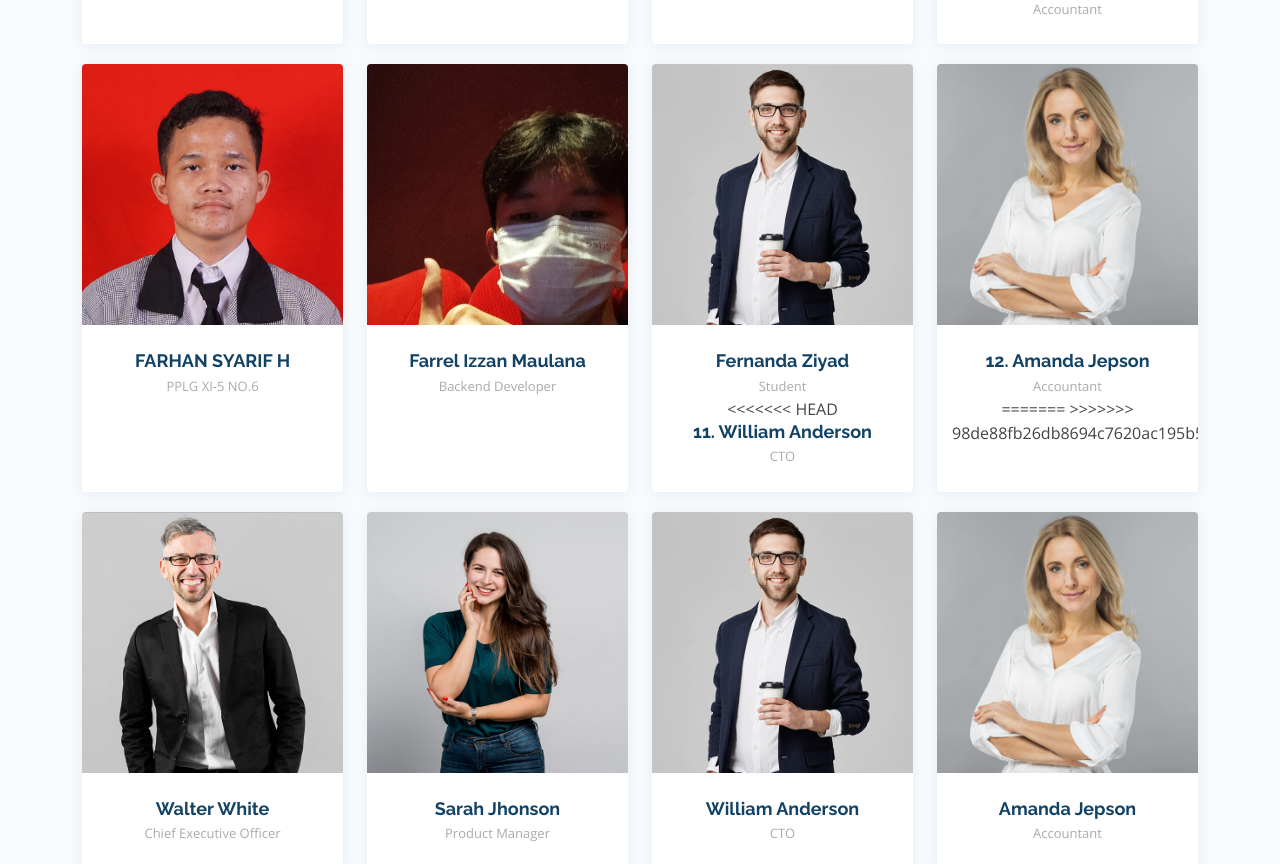
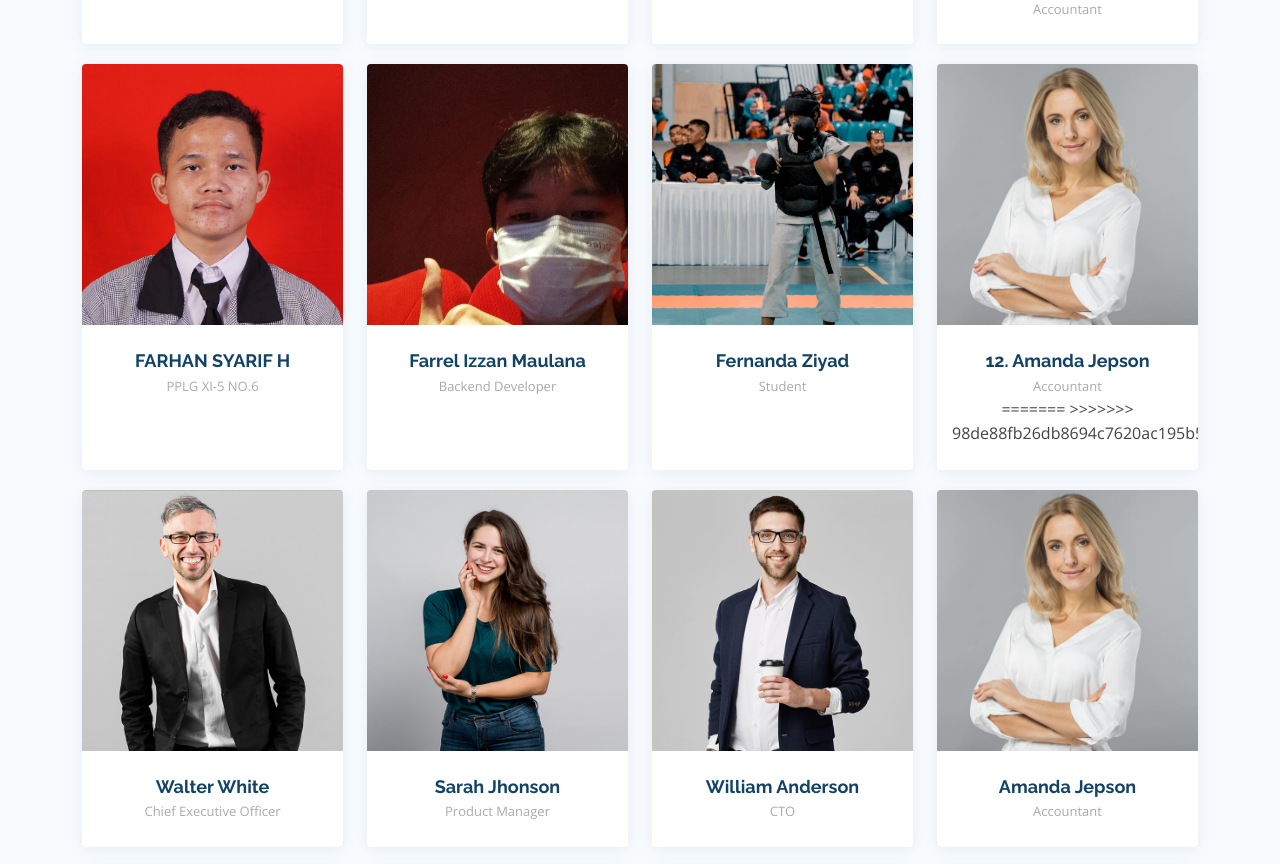
Before and after one commit to atjeprahmat/portofolioPPLGXI5, a plain HTML site: page index.html in a window 1280 px wide. Shown: the part 3909-4773 px from the top of the page. Drawn offline with nearby package versions, Linux system fonts and the light colour scheme.

Commit message:
menguba1

```diff
--- a/index.html
+++ b/index.html
@@ -600,7 +600,7 @@
           <div class="col-lg-3 col-md-6 d-flex align-items-stretch" data-aos="fade-up" data-aos-delay="300">
             <div class="member">
               <div class="member-img">
-                <img src="assets/img/team/team-3.jpg" class="img-fluid" alt="">
+                <img src="assets/img/team/Me4.jpg" class="img-fluid" alt="">
                 <div class="social">
                   <a href=""><i class="bi bi-twitter"></i></a>
                   <a href=""><i class="bi bi-facebook"></i></a>
@@ -612,10 +612,6 @@
 
                 <h4>Fernanda Ziyad</h4>
                 <span>Student</span>
-<<<<<<< HEAD
-
-                <h4>11. William Anderson</h4>
-                <span>CTO</span>
 
               </div>
             </div>
```
